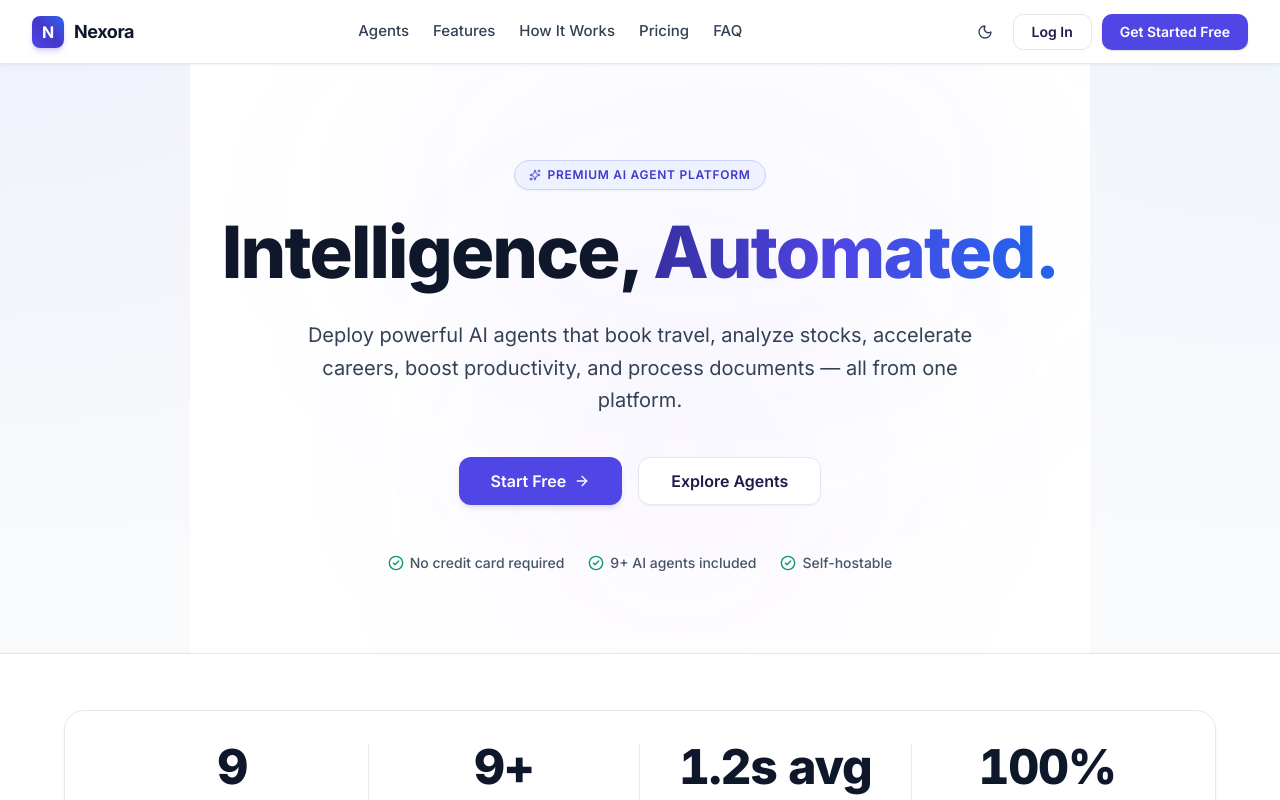
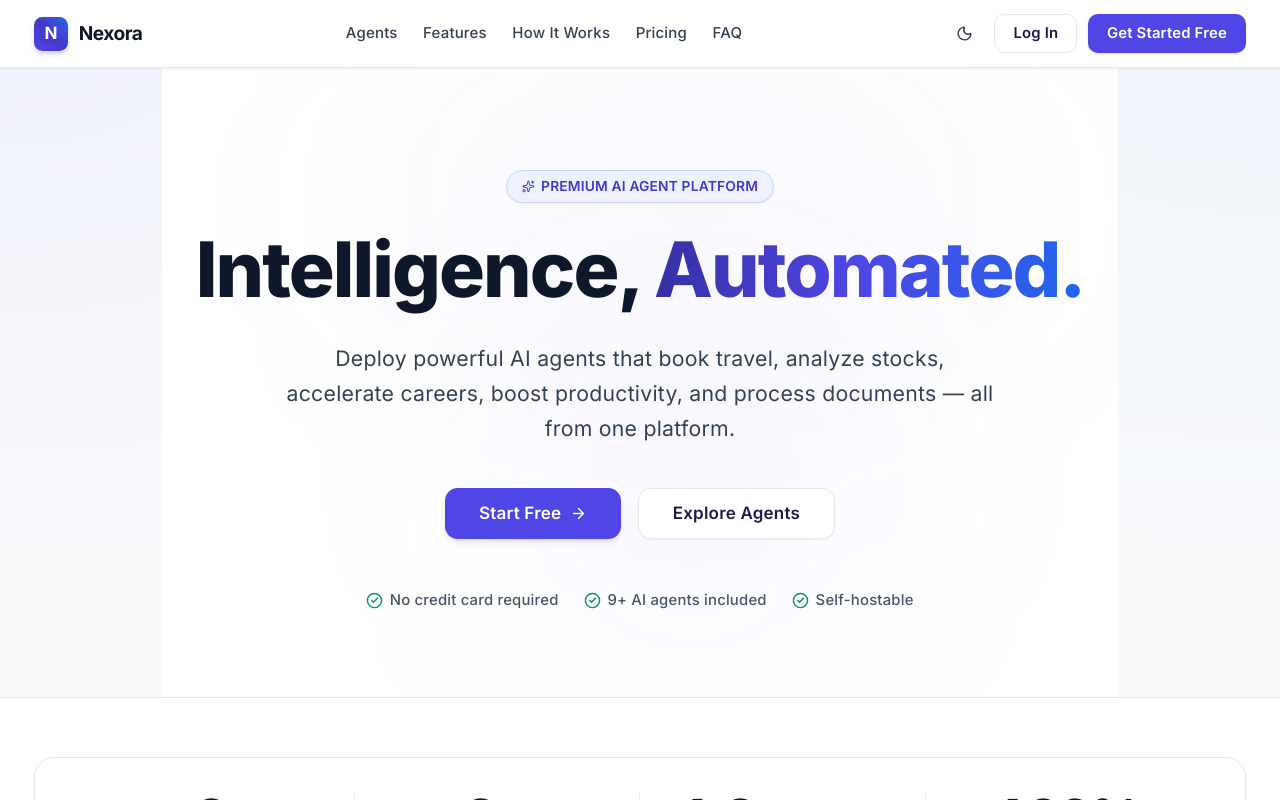
Before and after one commit to venkatkumar4396-dotcom/ai-store, a Next.js app in the folder frontend/: page / in a window 1280 px wide. Shown: the top 800 px of the page. Built offline with nearby package versions, Linux system fonts and the light colour scheme.

Commit message:
update: platform enhancements [2026-10-18 11:04:26]

```diff
--- /dev/null
+++ b/frontend/scripts/capture-desktop.mjs
@@ -0,0 +1,24 @@
+import { chromium } from 'playwright';
+
+async function captureDesktop() {
+  const browser = await chromium.launch({ headless: true });
+  const page = await browser.newPage({ viewport: { width: 1440, height: 900 } });
+
+  await page.goto('http://localhost:3000/login', { waitUntil: 'networkidle' });
+  await page.evaluate(() => {
+    localStorage.setItem('nexora_logged_in', 'true');
+    localStorage.setItem('nexora_auth_token', 'test_token');
+    localStorage.setItem('nexusforge_theme', 'light');
+    document.documentElement.classList.remove('dark');
+    document.documentElement.classList.add('light');
+  });
+
+  await page.goto('http://localhost:3000/dashboard', { waitUntil: 'networkidle' });
+  await page.waitForTimeout(800);
+  await page.screenshot({ path: 'C:/Users/venka/.gemini/antigravity-ide/brain/1634e0a6-ef55-4058-9cb2-2dd233e6dd60/desktop_dashboard_light.png', fullPage: false });
+
+  await browser.close();
+  console.log('Desktop screenshot captured successfully!');
+}
+
+captureDesktop().catch(console.error);
--- a/frontend/src/app/globals.css
+++ b/frontend/src/app/globals.css
@@ -92,10 +92,66 @@
   color: #0f172a;
 }
 
+html.light,
+:root:not(.dark) {
+  font-size: 16.5px;
+  letter-spacing: 0.012em;
+}
+
+@media (min-width: 768px) {
+  html.light,
+  :root:not(.dark) {
+    font-size: 17px;
+    letter-spacing: 0.012em;
+  }
+}
+
 :root:not(.dark) body,
 .light body {
   background-color: var(--background);
   color: #0f172a;
+  letter-spacing: 0.012em;
+  -webkit-font-smoothing: antialiased;
+  -moz-osx-font-smoothing: grayscale;
+  text-rendering: optimizeLegibility;
+}
+
+/* Micro-typography enhancement in bright theme for enhanced letter and word legibility */
+:root:not(.dark) .text-xs,
+.light .text-xs {
+  font-size: 0.8125rem !important;
+  letter-spacing: 0.012em !important;
+}
+
+:root:not(.dark) .text-\[10px\],
+.light .text-\[10px\] {
+  font-size: 11.5px !important;
+  letter-spacing: 0.015em !important;
+}
+
+:root:not(.dark) .text-\[11px\],
+.light .text-\[11px\] {
+  font-size: 12.5px !important;
+  letter-spacing: 0.012em !important;
+}
+
+:root:not(.dark) .text-\[9px\],
+.light .text-\[9px\] {
+  font-size: 10.5px !important;
+  letter-spacing: 0.015em !important;
+}
+
+:root:not(.dark) p,
+.light p {
+  line-height: 1.65;
+  letter-spacing: 0.012em;
+}
+
+:root:not(.dark) button,
+.light button,
+:root:not(.dark) a,
+.light a {
+  letter-spacing: 0.012em;
 }
 
 /* Headings in bright theme always have strong dark slate styling */
```
